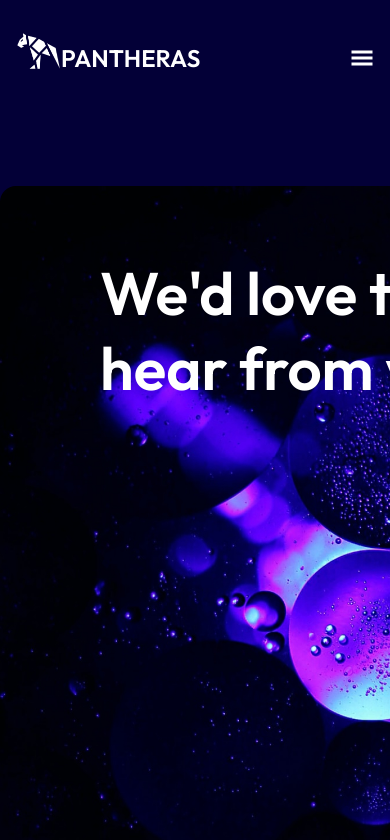
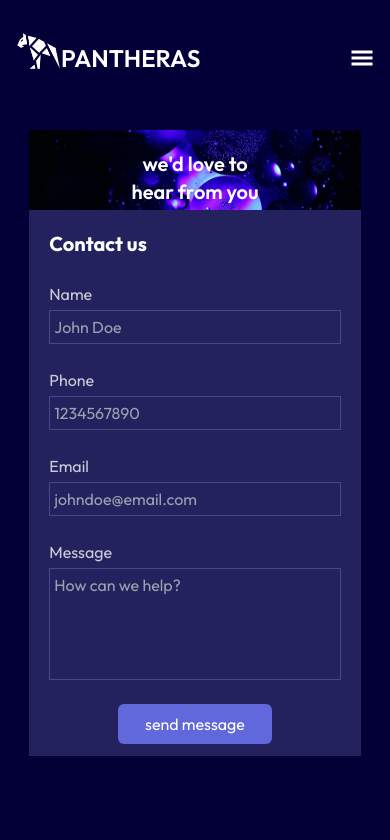
Before and after one commit to shayanabedi98/panthera, a Next.js app: page /contact in a window 390 px wide. Shown: the top 840 px of the page. Built offline with nearby package versions, Linux system fonts and the light colour scheme.

Commit message:
Added responsiveness for mobile, tablet and laptop

```diff
--- a/src/app/contact/page.tsx
+++ b/src/app/contact/page.tsx
@@ -4,7 +4,14 @@ import ContactImage from "@/components/contact/ContactImage";
 export default function Contact() {
   return (
     <main>
-      <div className="flex mx-auto mt-20 mb-44 w-[1200px] h-[700px]">
+      <div
+        className="flex flex-col  w-full h-[700px] mx-auto items-center
+      mt-6
+      sm:mt-12
+      lg:flex-row lg:w-[90%] lg:mt-10 lg:mb-44
+      xl:mt-10 xl:mb-44
+      xl:w-[1200px] xl:h-[700px] "
+      >
         <ContactImage />
         <ContactForm />
       </div>
--- a/src/components/ScrollToTopButton.tsx
+++ b/src/components/ScrollToTopButton.tsx
@@ -18,7 +18,7 @@ const ScrollToTopButton = () => {
   return (
     <div className="overflow-y-hidden">
       <AnimatePresence>
-        {windowY > 300 && (
+        {windowY > 400 && (
           <motion.div initial={{opacity: 0}} animate={{opacity: 1}} transition={{duration: 0.2}} exit={{opacity: 0}}>
             <FaArrowCircleUp
               className="fixed bottom-10 right-10 z-2 p-0.5 bg-white fill-button-color-3 hover:fill-button-color-2 cursor-pointer text-5xl rounded-full"
--- a/src/components/contact/ContactForm.tsx
+++ b/src/components/contact/ContactForm.tsx
@@ -48,10 +48,10 @@ export default function ContactForm() {
   return (
     <form
       onSubmit={handleSubmit}
-      className="flex flex-col p-24 rounded-br-2xl rounded-tr-2xl bg-button-color-2  justify-center items-start w-[50%] border-box"
+      className="flex flex-col bg-button-color-2  justify-center items-start p-3 w-[85%] border-box lg:rounded-br-2xl lg:rounded-tr-2xl lg:h-[95%] xl:w-[60%]   xl:p-24   "
     >
-      <h2 className="font-bold text-xl mb-1">Contact us</h2>
-      <div className="flex flex-col w-full my-3">
+      <h2 className="font-bold text-xl mb-1 p-2 lg:text-2xl lg:mb-5 xl:text-4xl xl:mb-2 ">Contact us</h2>
+      <div className="flex flex-col w-full my-1 p-2 xl:my-3">
         <label className="text-info-color mb-1" htmlFor="name">
           Name
         </label>
@@ -66,7 +66,7 @@ export default function ContactForm() {
           required
         />
       </div>
-      <div className="flex flex-col w-full my-3">
+      <div className="flex flex-col w-full my-1 p-2 xl:my-3">
         <label className="text-info-color mb-1" htmlFor="phone">
           Phone
         </label>
@@ -75,14 +75,14 @@ export default function ContactForm() {
           minLength={1}
           maxLength={50}
           autoComplete="off"
-          className="p-1 bg-button-color-2 border border-[rgba(130,129,187,0.4)]"
+          className="p-1 bg-button-color-2 border border-[rgba(130,129,187,0.4)] "
           type="tel"
           pattern="[0-9]{3}[0-9]{3}[0-9]{4}"
           id="phone"
           required
         />
       </div>
-      <div className="flex flex-col w-full my-3">
+      <div className="flex flex-col w-full my-1 p-2 xl:my-3">
         <label className="text-info-color mb-1" htmlFor="email">
           Email
         </label>
@@ -97,7 +97,7 @@ export default function ContactForm() {
           required
         />
       </div>
-      <div className="flex flex-col w-full my-3">
+      <div className="flex flex-col w-full my-1 p-2 xl:my-3">
         <label className="text-info-color mb-1" htmlFor="message">
           Message
         </label>
@@ -110,7 +110,7 @@ export default function ContactForm() {
         ></textarea>
       </div>
       <button
-        className={`mt-3 bg-button-color-3 rounded-md w-full h-[40px]  hover:bg-button-color-1 transition duration-500 ease-in-out ${
+        className={`mt-3 bg-button-color-3 rounded-md  w-[50%] h-[40px]  hover:bg-button-color-1 transition duration-500 ease-in-out mx-auto lg:mt-6 xl:h-[80px] ${
           sending ? "text-gray-300" : ""
         }`}
         type="submit"
--- a/src/components/contact/ContactImage.tsx
+++ b/src/components/contact/ContactImage.tsx
@@ -3,13 +3,13 @@ import Image from "next/image";
 
 export default function ContactImage() {
   return (
-    <div className="w-[50%] rounded-bl-2xl rounded-tl-2xl">
+    <div className="w-[85%] h-[80px] lg:h-[90%] xl:w-[50%] xl:h-[95%] xl:rounded-bl-2xl xl:rounded-tl-2xl">
       <Image
-        className="rounded-bl-2xl rounded-tl-2xl object-cover h-[100%]"
+        className="object-cover h-[100%] w-[100%] lg:rounded-bl-2xl lg:rounded-tl-2xl xl:h-[100%]"
         src={pic}
         alt="purple bubbles under water"
       />
-      <h1 className="mx-auto text-6xl w-[400px] font-semibold leading-tight relative bottom-[90%]">We&apos;d love to hear from you</h1>
+      <h1 className="mx-auto text-center text-xl mt-10 w-[100%] font-semibold relative bottom-[100px] sm:text-2xl lg:text-6xl lg:bottom-[80%] lg:leading-tight xl:text-7xl xl:leading-snug xl:bottom-[90%]">we&apos;d love to <br /> hear from you</h1>
     </div>
   );
 }
```
